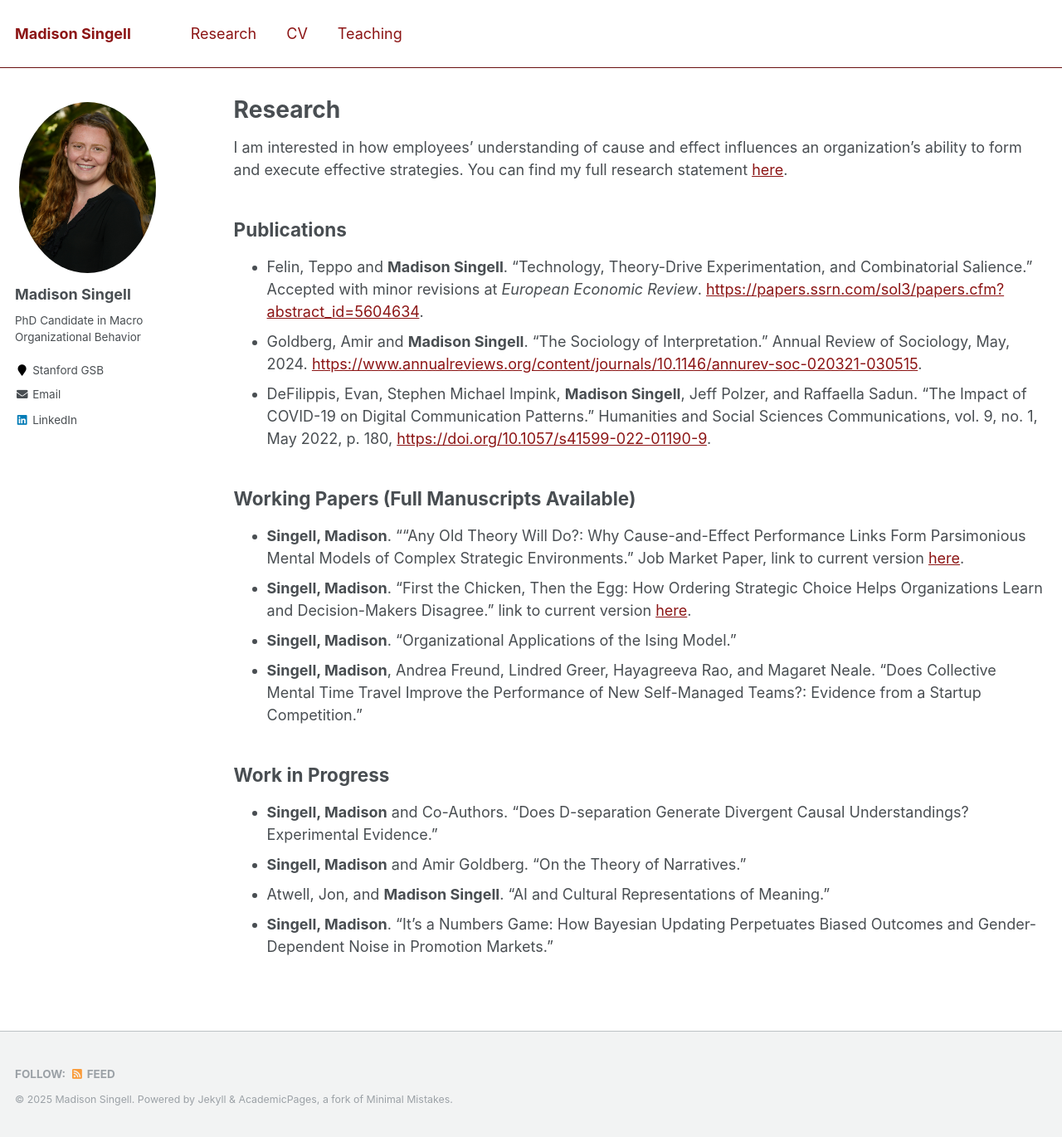
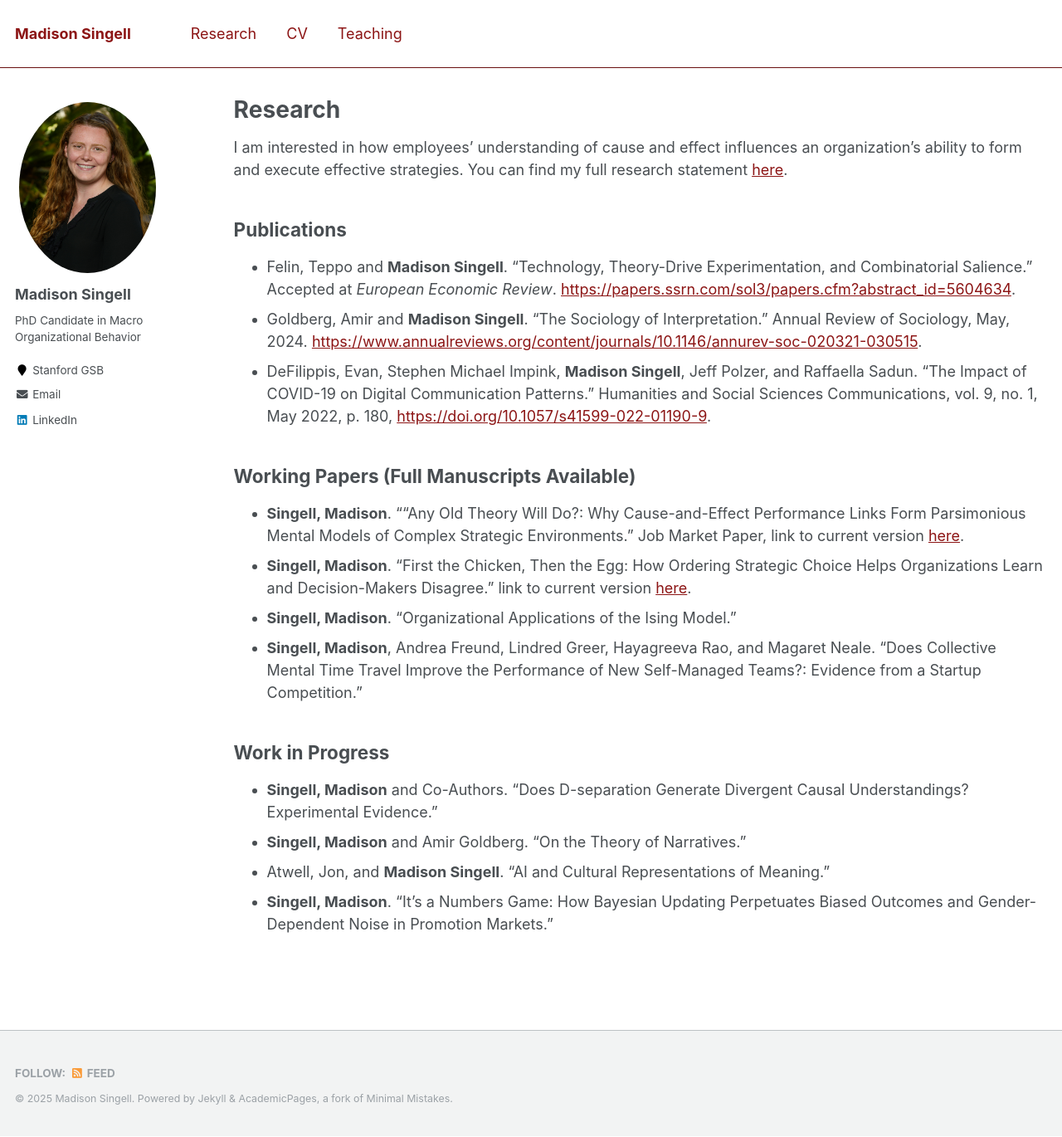
Before and after one commit to mhsingell/mhsingell.github.io, a Jekyll site: the page built from _pages/research.md, in a window 1280 px wide and 1370 px high. Shown: the whole window at 83% size. Built offline with Jekyll 4.4.1, drawn with Linux system fonts in a browser that asks for light colours.

Commit message:
Accepted paper!

```diff
--- a/_pages/research.md
+++ b/_pages/research.md
@@ -8,7 +8,7 @@ author_profile: true
 I am interested in how employees’ understanding of cause and effect influences an organization’s ability to form and execute effective strategies. You can find my full research statement [here](/files/Singell_Research_Statement_Current_2025.pdf).
 
 ## Publications ##
-- Felin, Teppo and **Madison Singell**. “Technology, Theory-Drive Experimentation, and Combinatorial Salience.” Accepted with minor revisions at *European Economic Review*. [https://papers.ssrn.com/sol3/papers.cfm?abstract_id=5604634](https://papers.ssrn.com/sol3/papers.cfm?abstract_id=5604634).
+- Felin, Teppo and **Madison Singell**. “Technology, Theory-Drive Experimentation, and Combinatorial Salience.” Accepted at *European Economic Review*. [https://papers.ssrn.com/sol3/papers.cfm?abstract_id=5604634](https://papers.ssrn.com/sol3/papers.cfm?abstract_id=5604634).
 - Goldberg, Amir and **Madison Singell**.  “The Sociology of Interpretation.” Annual Review of Sociology, May, 2024. [https://www.annualreviews.org/content/journals/10.1146/annurev-soc-020321-030515](https://www.annualreviews.org/content/journals/10.1146/annurev-soc-020321-030515).
 - DeFilippis, Evan, Stephen Michael Impink, **Madison Singell**, Jeff Polzer, and Raffaella Sadun. “The Impact of COVID-19 on Digital Communication Patterns.” Humanities and Social Sciences Communications, vol. 9, no. 1, May 2022, p. 180, [https://doi.org/10.1057/s41599-022-01190-9](https://doi.org/10.1057/s41599-022-01190-9).
 
```
Also changed, not shown: 1 other file.
